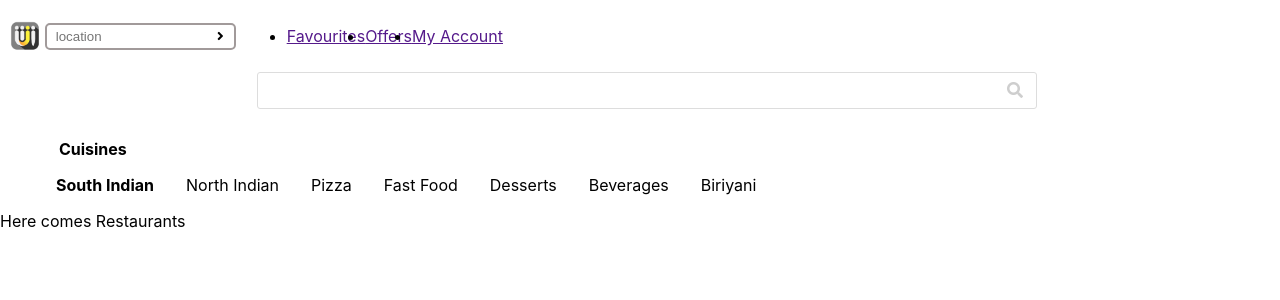
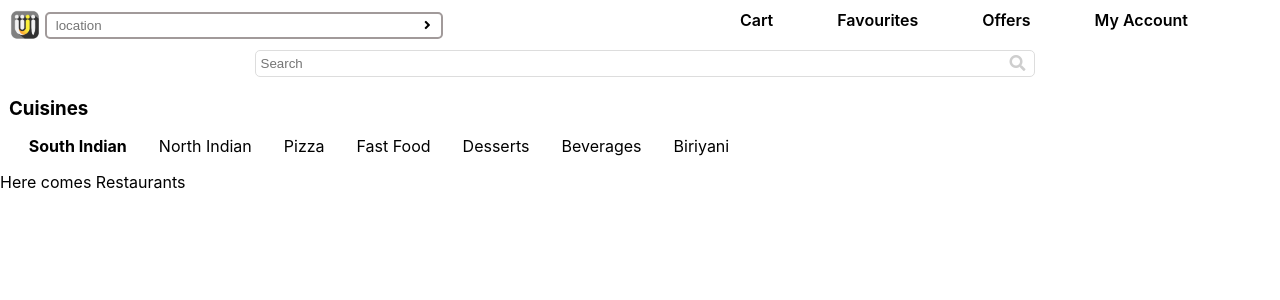
Before and after one commit to Vishal-Choudhary-bulu/Upfront, a React (Create React App) app in the folder client/: page / in a window 1280 px wide. Shown: the top 300 px of the page. Built offline with nearby package versions, Linux system fonts and the light colour scheme.

Commit message:
modified header links

```diff
--- a/client/src/Components/LandingPage/Filters/Filters.css
+++ b/client/src/Components/LandingPage/Filters/Filters.css
@@ -7,9 +7,9 @@
 }
 .cuisine-search {
     width: 60%;
-    border-radius: 3px;
+    border-radius: 5px;
     border: 1px solid rgb(221, 221, 221);
-    padding: 10px 5px;
+    padding: 5px 5px;
 }
 .cuisine-search:focus {
     outline: none !important;
@@ -26,21 +26,25 @@
 .tabs {
     overflow-x: auto;
     white-space: nowrap;
+    padding: 0;
+}
+.tabs ul {
+    padding-left: 1vw;
 }
 .active-tab {
     font-weight: bold;
 }
-.Filters p {
-    padding-left: 4.6%;
+.Filters  h3 {
+    padding-left: 0.7vw;
     margin-bottom: 0;
-    margin-top: 30px;
+    margin-top: 20px;
 
     font-weight: bold;
 }
 
 .icon-search {
-    padding-top:10px;
-    margin-left: -30px;
+    padding-top:5px;
+    margin-left: -25px;
     color: rgb(206, 206, 206)
 }
 .icon-search:hover {
--- a/client/src/Components/LandingPage/Filters/Filters.jsx
+++ b/client/src/Components/LandingPage/Filters/Filters.jsx
@@ -26,10 +26,10 @@ export default class Filters extends Component {
         return (
             <div className="Filters">
                 <div className="search-bar-wrapper">
-                <input type = "text" value = {this.props.searchValue} onChange = {this.props.handleSearch}  className = "cuisine-search"/>
+                <input type = "text" value = {this.props.searchValue} onChange = {this.props.handleSearch}  className = "cuisine-search" placeholder='Search'/>
                 <i className="fas fa-search icon-search"></i>
                 </div>
-                <p>Cuisines</p>
+                <h3>Cuisines</h3>
                 <div className = "tabs">
                 <ul>
                     {jsx}
--- a/client/src/Components/LandingPage/Header/Header.css
+++ b/client/src/Components/LandingPage/Header/Header.css
@@ -26,7 +26,7 @@
 
 .Header-sidebar {
     height: 100%;
-    width: 180px;
+    width: 50vw;
     position: fixed;
     z-index: 3;
     top: 0;
@@ -36,6 +36,14 @@
     overflow-x: hidden;
     transition: 1s;
     padding-top: 30px;
+}
+
+.Header-sidebar-opbtn {
+    display: inline;
+    border: none;
+    background-color: white;
+    font-size: 20px;
+    padding-top: 6px;
 }
 
 .Header-sidebar-clbtn {
@@ -53,7 +61,7 @@
 }
 
 .Header-location-bar {
-   width: 100%;
+   width: 60vw;
    height: 23px;
    border-radius: 5px;
    border: 2px solid rgb(161, 154, 154);
@@ -81,6 +89,10 @@
     padding: 2px;
 }
 
+.Header-location-button:hover {
+    cursor: pointer;
+}
+
 .Header-sidebar a {
     padding: 8px 8px 8px 32px;
     text-decoration: none;
@@ -93,12 +105,35 @@
 
 .Header-links {
     display: none;
+    width: 40vw;
+    margin: 10px;
+    padding: 0 30px;
+    position: absolute;
+    right:20px;
+    top: 0px;
+    align-items: center;
+    justify-content: space-around;
+    list-style: none;
+}
+
+.Header-links a {
+    text-decoration: none;
+    color: black;
+    font-weight: 600;
+}
+
+.Header-links a:hover {
+    cursor: pointer;
+    color: #333;
 }
 
 @media only screen and (min-width:768px){
     .Header-links {
         display: flex;
+    }
 
+    .Header-location-bar {
+        width: 30vw;
     }
 
     .Header-sidebar-opbtn {
--- a/client/src/Components/LandingPage/Header/Header.jsx
+++ b/client/src/Components/LandingPage/Header/Header.jsx
@@ -38,6 +38,9 @@ export default class Header extends Component {
                             </div>
                             <ul className="Header-links">
                                 <li>
+                                    <a href="" className="Header-link">Cart</a>
+                                </li>
+                                <li>
                                     <a href="" className="Header-link">Favourites</a>
                                 </li>
                                 <li>
@@ -56,6 +59,9 @@ export default class Header extends Component {
                             <button className='Header-sidebar-clbtn' onClick={this.closeSidebar}>&times;</button>
                         </li>
                         <li>
+                            <a href="" className="Header-link">Cart</a>
+                        </li>
+                        <li>
                             <a href="" className="Header-link">Favourites</a>
                         </li>
                         <li>
```
